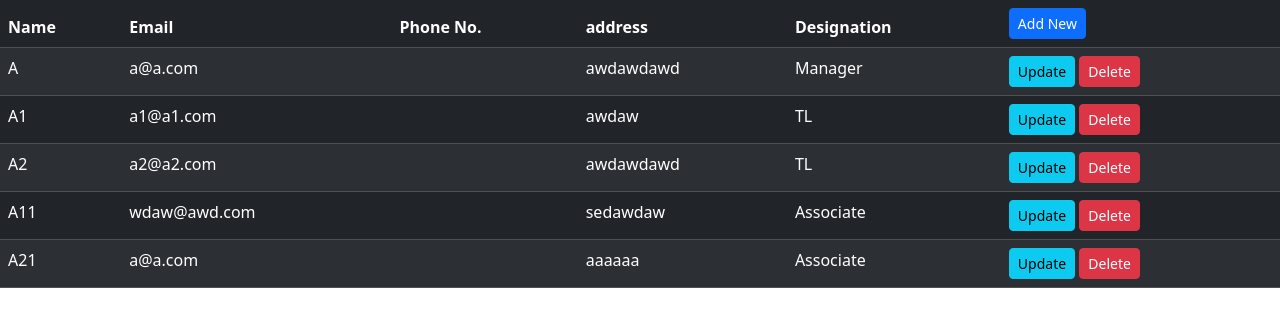
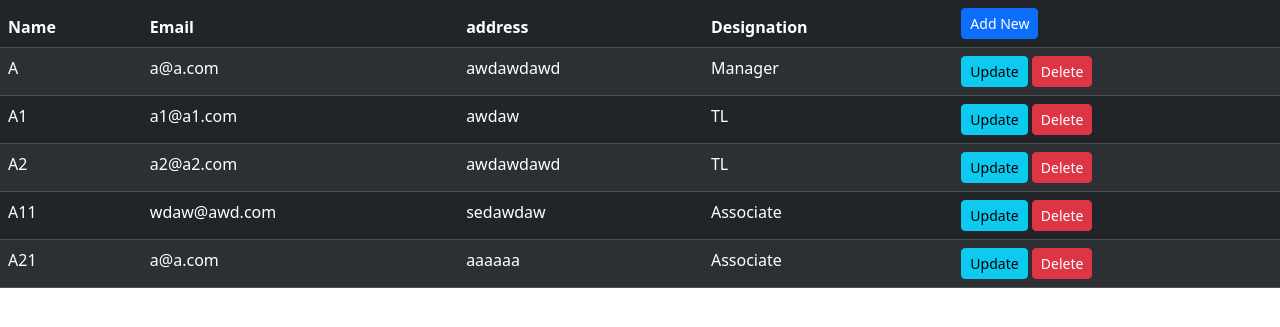
Before and after one commit to jaiswarshailendra/EMsystem, a Django app: page /employee/ in a window 1280 px wide. Shown: the part 56-383 px from the top of the page. Run offline with Django 5.2, Linux system fonts and the light colour scheme; a user stored in the database is signed in; data comes from the database, SQL or seed files in the repository.

Commit message:
Update emp.html

```diff
--- a/templates/html/emp.html
+++ b/templates/html/emp.html
@@ -5,9 +5,8 @@
       <tr>
         <th class="col">Name</th>
         <th class="col">Email</th>
-        <th class="col">Phone No.</th>
-        <th>address</th>
-        <th>Designation</th>
+        <th class="col">address</th>
+        <th class="col">Designation</th>
 
         <th class="col">
         <a class="btn-sm btn btn-primary " href="/emp" role="button ">Add New</a></th>
@@ -18,7 +17,6 @@
       <tr>
           <td >{{e.name}}</td>
           <td>{{e.email}}</td>
-          <td>{{e.phone_num}}</td>
           <td>{{e.address}}</td>
           <td>{{e.designation}}</td>
           <td > <a class="btn btn-sm btn-info " href="/emp/{{e.id}}" role="button">Update</a>
```
